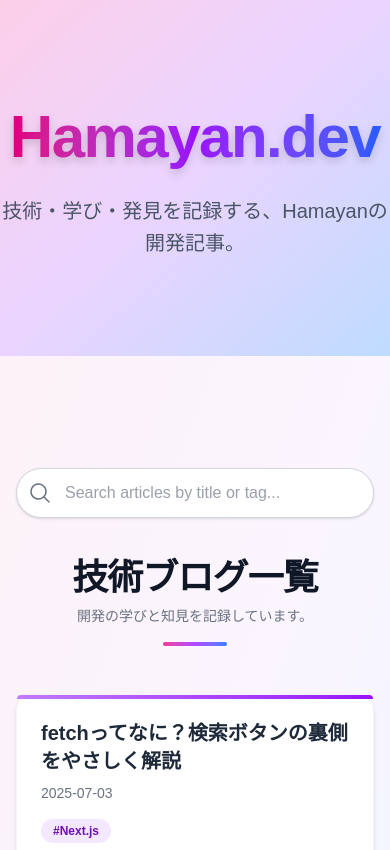
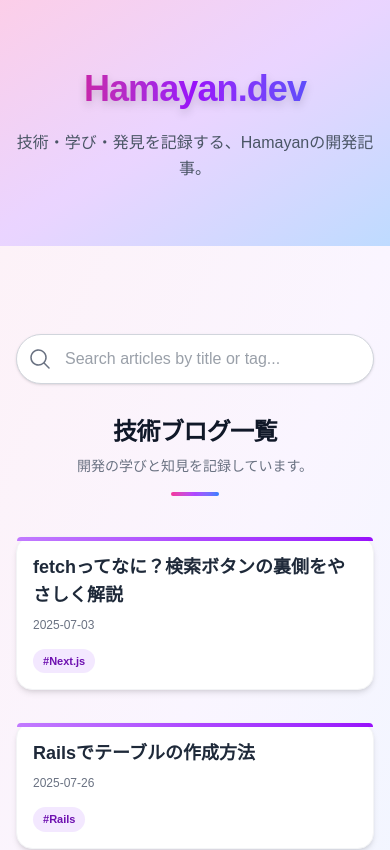
Before and after one commit to hamasaki-code/Tech-blogs, a Next.js app: page / in a window 390 px wide. Shown: the top 850 px of the page. Built offline with nearby package versions, Linux system fonts and the light colour scheme.

Commit message:
feat: Improve article typography responsiveness

```diff
--- a/src/app/blog/[slug]/page.tsx
+++ b/src/app/blog/[slug]/page.tsx
@@ -37,10 +37,14 @@ export default async function BlogPost({ params }: { params: { slug: string } })
 
   return (
     <Layout>
-      <div className="max-w-4xl mx-auto bg-white dark:bg-gray-800 p-10 my-12 rounded-xl shadow-lg relative">
+      <div className="w-full bg-gradient-to-br from-pink-50 via-purple-50 to-blue-50 py-8 sm:py-12">
+        <div className="max-w-4xl mx-auto bg-white dark:bg-gray-800 p-4 sm:p-6 md:p-10 my-6 sm:my-12 rounded-xl shadow-xl relative">
+
           {/* タイトル */}
-        <section className="w-full bg-gradient-to-r from-pink-200 via-purple-200 to-blue-200 text-gray-900 py-14 text-center shadow-sm mb-6 rounded-lg">
-          <h1 className="text-4xl md:text-5xl font-extrabold tracking-tight mb-2 text-transparent bg-clip-text bg-gradient-to-r from-pink-600 via-purple-600 to-blue-600">
+          <section className="w-full bg-gradient-to-r from-pink-200 via-purple-200 to-blue-200
+      text-gray-900 py-8 sm:py-12 text-center shadow-sm mb-6 rounded-lg">
+            <h1 className="text-3xl sm:text-4xl md:text-5xl font-extrabold tracking-tight mb-2
+        text-transparent bg-clip-text bg-gradient-to-r from-pink-600 via-purple-600 to-blue-600">
               {data.title}
             </h1>
           </section>
@@ -62,13 +66,27 @@ export default async function BlogPost({ params }: { params: { slug: string } })
           {/* 日付 */}
           <p className="text-center text-sm text-gray-500 mb-8">{data.date}</p>
 
+          {/* モバイル用 TOC */}
+          {toc.length > 0 && (
+            <div className="lg:hidden mb-6">
+              <details className="bg-gray-50 dark:bg-gray-900 border border-gray-200 dark:border-gray-700 rounded-md p-4">
+                <summary className="cursor-pointer font-semibold text-gray-700 dark:text-gray-200">
+                  目次
+                </summary>
+                <Toc items={toc} />
+              </details>
+            </div>
+          )}
+
           {/* 本文 */}
           <article
-          className="markdown-body prose prose-lg lg:prose-xl max-w-none prose-headings:text-gray-900 prose-a:text-blue-600 dark:prose-invert dark:prose-headings:text-gray-50"
+            className="markdown-body prose prose-sm sm:prose-base md:prose-lg lg:prose-xl
+  max-w-none prose-headings:text-gray-900 prose-a:text-blue-600
+  dark:prose-invert dark:prose-headings:text-gray-50"
             dangerouslySetInnerHTML={{ __html: contentHtml }}
           />
 
-        {/* 目次 */}
+          {/* PC用目次 */}
           {toc.length > 0 && (
             <aside
               className="hidden lg:block fixed top-40 w-64"
@@ -80,6 +98,7 @@ export default async function BlogPost({ params }: { params: { slug: string } })
             </aside>
           )}
         </div>
+      </div>
     </Layout>
   );
 }
--- a/src/app/globals.css
+++ b/src/app/globals.css
@@ -174,3 +174,44 @@ body {
   color: #6d28d9;
   text-decoration-color: #6d28d9;
 }
+
+/* スマホ */
+@media (max-width: 640px) {
+  .markdown-body.prose {
+    font-size: 0.95rem;
+    /* 15pxくらい */
+    line-height: 1.6;
+  }
+
+  .markdown-body.prose h1 {
+    font-size: 1.5rem;
+  }
+
+  /* ~24px */
+  .markdown-body.prose h2 {
+    font-size: 1.25rem;
+  }
+
+  /* ~20px */
+  .markdown-body.prose h3 {
+    font-size: 1.1rem;
+  }
+}
+
+/* タブレット */
+@media (min-width: 641px) and (max-width: 1024px) {
+  .markdown-body.prose {
+    font-size: 1rem;
+    /* 16px */
+    line-height: 1.7;
+  }
+}
+
+/* PC */
+@media (min-width: 1025px) {
+  .markdown-body.prose {
+    font-size: 1.125rem;
+    /* 18px */
+    line-height: 1.9;
+  }
+}
--- a/src/app/page.tsx
+++ b/src/app/page.tsx
@@ -6,23 +6,20 @@ export default async function HomePage() {
 
   return (
     <>
-      {/* ヒーローセクション */}
       <section className="w-full bg-gradient-to-br from-pink-200 via-purple-200 to-blue-200
-                    text-gray-900 py-24 text-center shadow-md overflow-visible">
-        <h1 className="text-6xl font-extrabold leading-snug tracking-tight mb-4
-                text-transparent bg-clip-text
-                bg-gradient-to-r from-pink-600 via-purple-600 to-blue-600 drop-shadow-lg">
+        text-gray-900 py-16 md:py-24 text-center shadow-md overflow-visible px-4">
+        <h1 className="text-4xl sm:text-5xl md:text-6xl font-extrabold leading-snug tracking-tight mb-4
+          text-transparent bg-clip-text
+          bg-gradient-to-r from-pink-600 via-purple-600 to-blue-600 drop-shadow-lg">
           Hamayan.dev
         </h1>
-        <p className="text-xl text-gray-600 dark:text-gray-300 leading-relaxed max-w-2xl mx-auto">
+        <p className="text-base sm:text-lg md:text-xl text-gray-600 dark:text-gray-300 leading-relaxed
+          max-w-xl sm:max-w-2xl mx-auto">
           技術・学び・発見を記録する、Hamayanの開発記事。
         </p>
-
-
       </section>
 
-      {/* 記事一覧背景にブランドカラーの淡いグラデーションを適用 */}
-      <div className="w-full bg-gradient-to-br from-pink-50 via-purple-50 to-blue-50 py-16">
+      <div className="w-full bg-gradient-to-br from-pink-50 via-purple-50 to-blue-50 py-12 sm:py-16">
         <SearchablePosts posts={posts} />
       </div>
     </>
--- a/src/components/Hero.tsx
+++ b/src/components/Hero.tsx
@@ -1,16 +1,16 @@
-export default function Hero({
-    title,
-    subtitle,
-}: {
-    title: string;
-    subtitle?: string;
-}) {
+export default function Hero({ title, subtitle }: { title: string; subtitle?: string }) {
     return (
-        <section className="w-full bg-gradient-to-br from-pink-200 via-purple-200 to-blue-200 text-gray-900 py-20 text-center shadow-md">
-            <h1 className="text-5xl md:text-6xl font-extrabold leading-[1.2] tracking-tight mb-4 text-transparent bg-clip-text bg-gradient-to-r from-pink-600 via-purple-600 to-blue-600 drop-shadow-lg">
+        <section className="w-full bg-gradient-to-br from-pink-200 via-purple-200 to-blue-200
+            text-gray-900 py-16 md:py-20 text-center shadow-md px-4">
+            <h1 className="text-4xl sm:text-5xl md:text-6xl font-extrabold leading-snug tracking-tight mb-4
+                text-transparent bg-clip-text bg-gradient-to-r from-pink-600 via-purple-600 to-blue-600 drop-shadow-lg">
                 {title}
             </h1>
-            {subtitle && <p className="text-lg md:text-xl text-gray-800">{subtitle}</p>}
+            {subtitle && (
+                <p className="text-base sm:text-lg md:text-xl text-gray-800 leading-relaxed max-w-2xl mx-auto">
+                    {subtitle}
+                </p>
+            )}
         </section>
     );
 }
--- a/src/components/PostCard.tsx
+++ b/src/components/PostCard.tsx
@@ -14,27 +14,27 @@ export default function PostCard({
     return (
         <Link href={`/blog/${slug}`} className="block group h-full">
             <article className="relative flex flex-col h-full justify-between
-            p-6 rounded-2xl border border-gray-100
-            bg-white shadow-md hover:shadow-xl hover:border-purple-300
-            transition-all duration-300 ease-in-out">
+                p-4 sm:p-6 rounded-2xl border border-gray-100
+                bg-white shadow-md hover:shadow-xl hover:border-purple-300
+                transition-all duration-300 ease-in-out">
 
                 <div className="absolute top-0 left-0 w-full h-1
-                bg-gradient-to-r from-purple-400 via-purple-500 to-purple-600
-                rounded-t-2xl" />
+                    bg-gradient-to-r from-purple-400 via-purple-500 to-purple-600
+                    rounded-t-2xl" />
 
-                <h2 className="text-xl font-extrabold text-gray-800 mb-2
-                group-hover:text-purple-700 transition-colors line-clamp-2">
+                <h2 className="text-lg sm:text-xl font-extrabold text-gray-800 mb-2
+                    group-hover:text-purple-700 transition-colors line-clamp-2">
                     {title}
                 </h2>
-                <p className="text-sm text-gray-500 mb-4">{date}</p>
+                <p className="text-xs sm:text-sm text-gray-500 mb-4">{date}</p>
 
                 {tags.length > 0 && (
                     <div className="flex flex-wrap gap-2 mt-auto">
                         {tags.map((tag) => (
                             <span
                                 key={tag}
-                                className="bg-purple-100 text-purple-800 text-xs font-semibold
-                                px-3 py-1 rounded-full hover:bg-purple-200 transition"
+                                className="bg-purple-100 text-purple-800 text-[11px] sm:text-xs font-semibold
+                                px-2.5 sm:px-3 py-1 rounded-full hover:bg-purple-200 transition"
                             >
                                 #{tag}
                             </span>
--- a/src/components/SearchablePosts.tsx
+++ b/src/components/SearchablePosts.tsx
@@ -16,25 +16,29 @@ export default function SearchablePosts({ posts }: { posts: any[] }) {
     );
 
     return (
-        <main className="max-w-7xl mx-auto px-4 sm:px-6 lg:px-8 pt-12 pb-20 min-h-[60vh] flex flex-col">
+        <main className="max-w-3xl sm:max-w-5xl lg:max-w-7xl mx-auto
+            px-4 sm:px-6 lg:px-8 pt-10 md:pt-12 pb-16 md:pb-20
+            min-h-[60vh] flex flex-col">
+
             {/* 🔍 検索フォーム */}
-            <div className="mb-10">
+            <div className="mb-8 sm:mb-10">
                 <SearchInput onSearch={(q) => setQuery(q)} />
             </div>
 
             {/* セクションヘッダー */}
-            <div className="text-center mb-12">
-                <h2 className="text-4xl font-extrabold text-gray-900 dark:text-gray-100 tracking-tight">
+            <div className="text-center mb-10 sm:mb-12">
+                <h2 className="text-2xl sm:text-3xl md:text-4xl font-extrabold text-gray-900 dark:text-gray-100 tracking-tight">
                     技術ブログ一覧
                 </h2>
                 <p className="mt-2 text-sm text-gray-500 dark:text-gray-400">
                     開発の学びと知見を記録しています。
                 </p>
-                <div className="mt-4 w-16 h-1 mx-auto bg-gradient-to-r from-pink-500 via-purple-500 to-blue-500 rounded-full"></div>
+                <div className="mt-4 w-12 sm:w-16 h-1 mx-auto
+                    bg-gradient-to-r from-pink-500 via-purple-500 to-blue-500 rounded-full"></div>
             </div>
 
             {/* カードリスト */}
-            <div className="grid gap-10 sm:grid-cols-2 lg:grid-cols-3 flex-1">
+            <div className="grid gap-8 sm:gap-10 sm:grid-cols-2 lg:grid-cols-3 flex-1">
                 {filteredPosts.length > 0 ? (
                     filteredPosts.map((post) => (
                         <div
@@ -50,9 +54,13 @@ export default function SearchablePosts({ posts }: { posts: any[] }) {
                         </div>
                     ))
                 ) : (
-                    <div className="flex items-center justify-center col-span-full py-20">
-                        <div className="text-center max-w-md bg-gradient-to-br from-gray-50 to-white dark:from-gray-800 dark:to-gray-900 border border-gray-200 dark:border-gray-700 rounded-lg p-10 shadow-sm">
-                            <h3 className="text-lg font-semibold text-gray-700 dark:text-gray-200">
+                    <div className="flex items-center justify-center col-span-full py-12 sm:py-20">
+                        <div className="text-center max-w-md
+                            bg-gradient-to-br from-gray-50 to-white
+                            dark:from-gray-800 dark:to-gray-900
+                            border border-gray-200 dark:border-gray-700
+                            rounded-lg p-6 sm:p-10 shadow-sm">
+                            <h3 className="text-base sm:text-lg font-semibold text-gray-700 dark:text-gray-200">
                                 記事が見つかりませんでした
                             </h3>
                             <p className="mt-2 text-sm text-gray-500 dark:text-gray-400">
```
Lines whose indentation alone changed are shown as unchanged.
